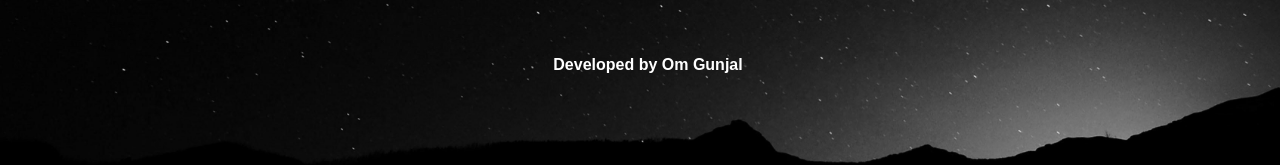
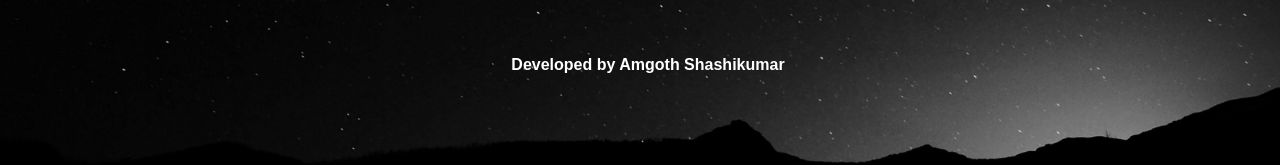
Before and after one commit to CaptainShashi/Weather-App, a plain HTML site: page Weather-App-master/index.html in a window 1280 px wide. Shown: the part 507-672 px from the top of the page. Drawn offline with nearby package versions, Linux system fonts and the light colour scheme.

Commit message:
Update index.html

```diff
--- a/Weather-App-master/index.html
+++ b/Weather-App-master/index.html
@@ -21,7 +21,7 @@
         <button id="getWeatherForecast"><b>Search</b></button>
         <div id="showWeatherForecast"></div><br></br><br></br><br></br>
         <footer>
-            <h4>Developed  by Om Gunjal</h4>
+            <h4>Developed  by Amgoth Shashikumar</h4>
         </footer>
     </div>
 </body>
```
